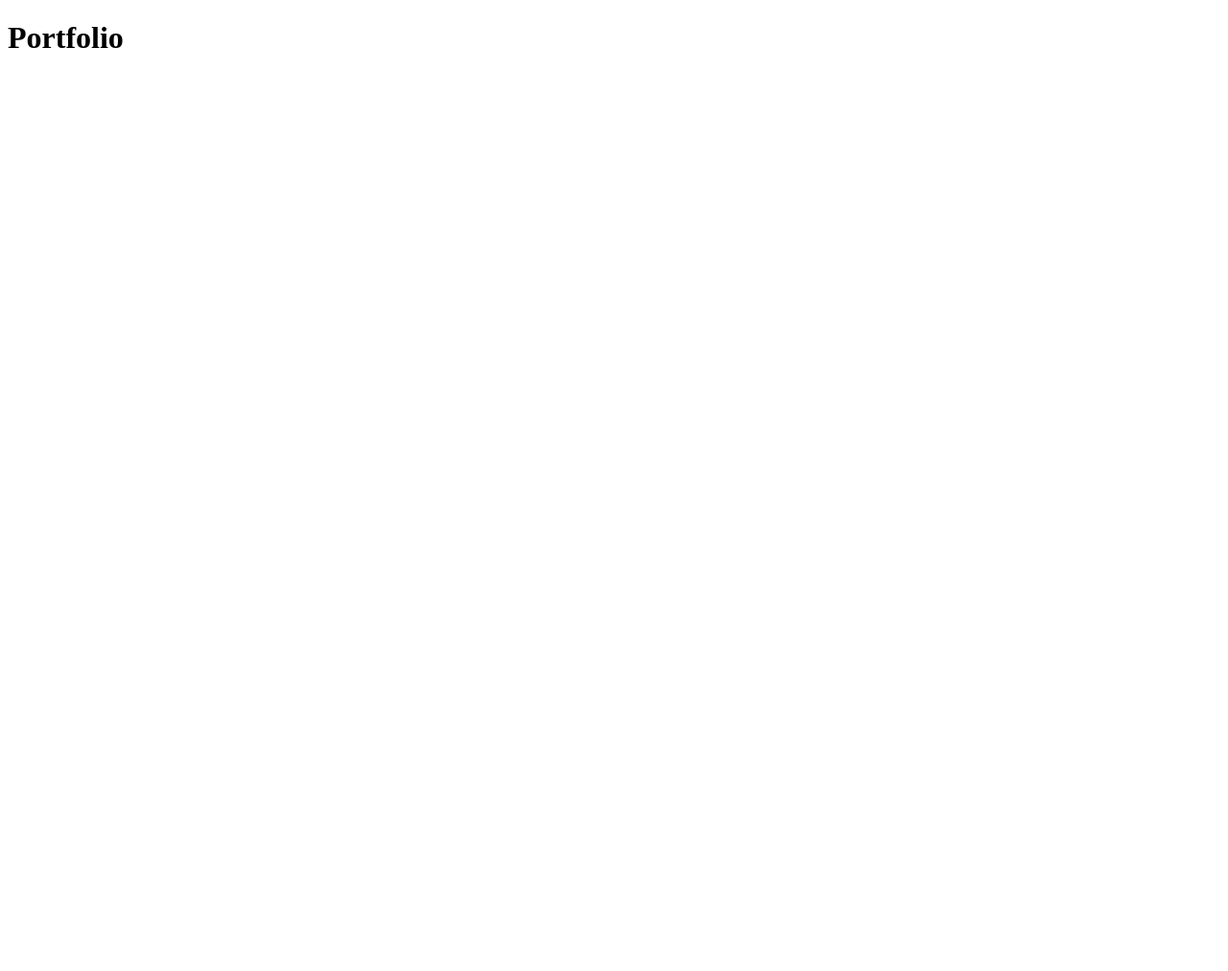
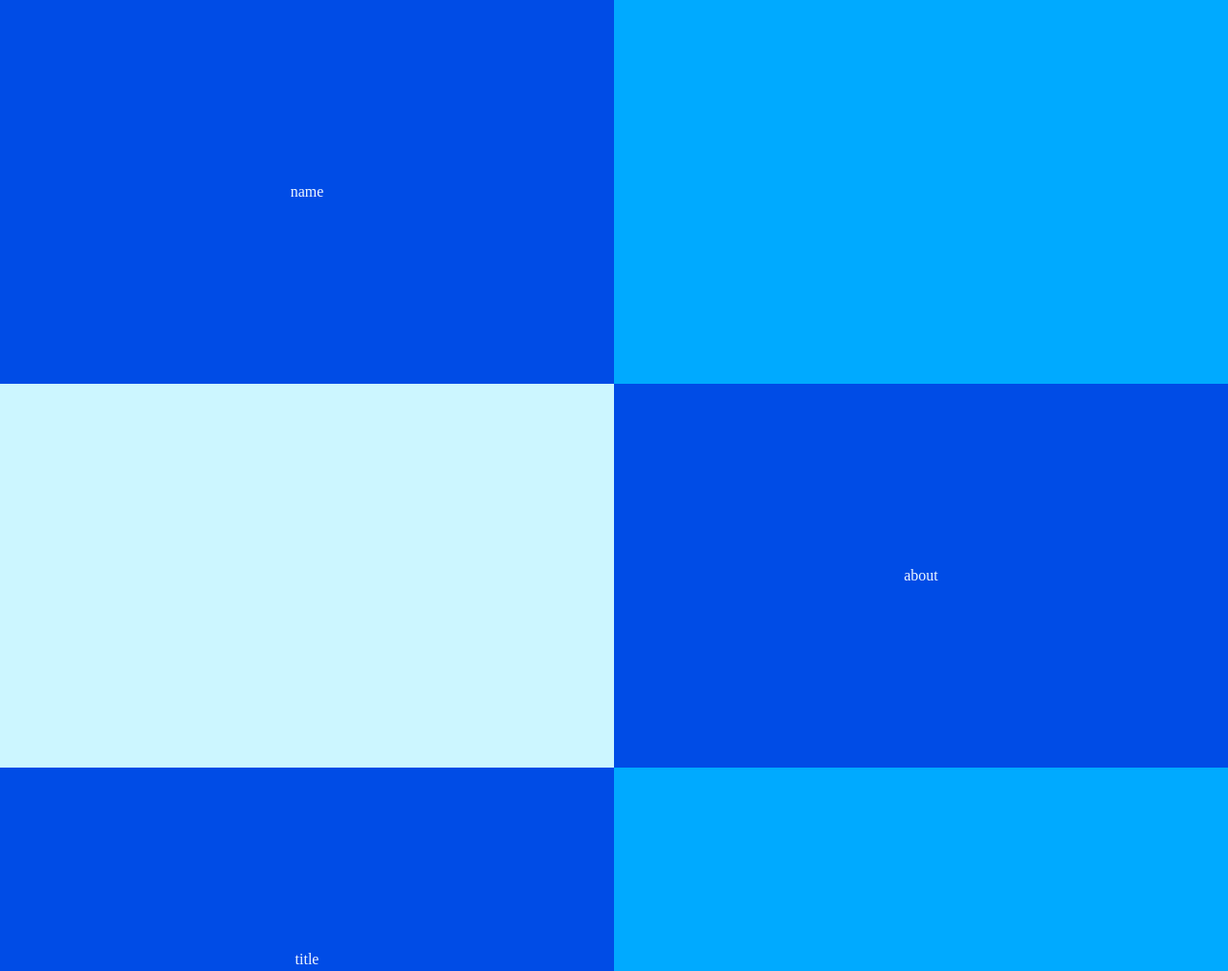
Before and after one commit to tom-wat/tom-wat-portfolio, an Astro site: page / in a window 1280 px wide. Shown: the top 1012 px of the page at 96% size. Before the commit the page ends 800 px from the top, so only its background shows below. Built offline with nearby package versions, Linux system fonts and the light colour scheme; Astro itself is replaced by a stand-in of ours.

Commit message:
topページの骨組みを作成

```diff
--- /dev/null
+++ b/src/components/Box.astro
@@ -0,0 +1,49 @@
+---
+import GridWrapper from "./GridWrapper.astro";
+const { title, description, className, isExternalLink } = Astro.props;
+---
+
+<GridWrapper
+  paddingPC="0"
+  columnPC="2"
+  gapPC="0"
+  paddingTab="0"
+  columnTab="2"
+  gapTab="0"
+  paddingSp="0"
+  columnSp="2"
+  gapSp="0"
+>
+  <div class=`${className} top-left box`>
+    <div class="title">{title}</div>
+  </div>
+  <div class=`${className} top-right box`></div>
+  <div class=`${className} bottom-left box`></div>
+  <div class=`${className} bottom-right box`>
+    <div class="description">{description}</div>
+  </div>
+</GridWrapper>
+
+<style>
+  .box {
+    display: grid;
+    place-content: center;
+    min-height: 50vh;
+  }
+  .blue {
+    &.top-left {
+      color: aliceblue;
+      background-color: hsl(220, 100%, 45%);
+    }
+    &.top-right {
+      background-color: hsl(200, 100%, 50%);
+    }
+    &.bottom-left {
+      background-color: hsl(190, 100%, 90%);
+    }
+    &.bottom-right {
+      color: aliceblue;
+      background-color: hsl(220, 100%, 45%);
+    }
+  }
+</style>
--- /dev/null
+++ b/src/components/GridWrapper.astro
@@ -0,0 +1,74 @@
+---
+const calcurateRestWIdth = (paddingRem, columnNumber, gapRem) => {
+  const gutterNumber = columnNumber - 1;
+  const restWidth = paddingRem * 2 + gapRem * gutterNumber;
+  return `${restWidth}rem`;
+};
+
+const {
+  paddingPC,
+  columnPC,
+  gapPC,
+  paddingTab,
+  columnTab,
+  gapTab,
+  paddingSp,
+  columnSp,
+  gapSp,
+} = Astro.props;
+
+const restWidthPC = calcurateRestWIdth(paddingPC, columnPC, gapPC);
+const restWidthTab = calcurateRestWIdth(paddingTab, columnTab, gapTab);
+const restWidthSp = calcurateRestWIdth(paddingSp, columnSp, gapSp);
+---
+
+<div class="wrapper">
+  <slot />
+</div>
+
+<style
+  define:vars={{
+    paddingPC,
+    gapPC,
+    columnPC,
+    restWidthPC,
+    paddingTab,
+    gapTab,
+    columnTab,
+    restWidthTab,
+    paddingSp,
+    gapSp,
+    columnSp,
+    restWidthSp,
+  }}
+>
+  .wrapper {
+    padding: var(--paddingSp);
+    width: 100%;
+    display: grid;
+    gap: var(--gapSp);
+    grid-template-columns: repeat(
+      var(--columnSp),
+      calc((100vw - var(--restWidthSp)) / var(--columnSp))
+    );
+    grid-auto-rows: auto;
+    /* max-width: 1800px;
+    margin: 0 auto; */
+    @media (min-width: 768px) {
+      padding: var(--paddingTab);
+      gap: var(--gapTab);
+      grid-template-columns: repeat(
+        var(--columnTab),
+        calc((100vw - var(--restWidthTab)) / var(--columnTab))
+      );
+    }
+    @media (min-width: 1025px) {
+      padding: var(--paddingPC);
+      gap: var(--gapPC);
+      grid-template-columns: repeat(
+        var(--columnPC),
+        calc((100vw - var(--restWidthPC)) / var(--columnPC))
+      );
+    }
+  }
+</style>
--- a/src/pages/index.astro
+++ b/src/pages/index.astro
@@ -1,9 +1,27 @@
 ---
+import Box from "../components/Box.astro";
 import Layout from "../layouts/Layout.astro";
+import "../styles/global.css";
 ---
 
 <Layout>
   <body>
     <h1>Portfolio</h1>
+    <Box title="name" description="about" className="blue" />
+    <Box title="title" description="description" className="blue" />
   </body>
 </Layout>
+
+<style>
+  h1 {
+    position: absolute;
+    width: 1px;
+    height: 1px;
+    padding: 0;
+    margin: -1px;
+    overflow: hidden;
+    clip: rect(0, 0, 0, 0);
+    white-space: nowrap;
+    border: 0;
+  }
+</style>
--- /dev/null
+++ b/src/styles/global.css
@@ -0,0 +1,91 @@
+:root {
+  --clamp-viewport-min: 320;
+  --clamp-viewport-max: 767;
+  --clamp-min: 14;
+  --clamp-max: 16;
+}
+
+/* @font-face {
+  font-family: "jost";
+  src: url("/sunshine-solutions/fonts/jost-v15-latin-500.woff2") format("woff2");
+  font-weight: 500;
+  font-display: swap;
+}
+@font-face {
+  font-family: "cormorant garamond";
+  src: url("/sunshine-solutions/fonts/cormorant-garamond-v16-latin-500.woff2")
+    format("woff2");
+  font-weight: 500;
+  font-display: swap;
+}
+@font-face {
+  font-family: "cormorant garamond";
+  src: url("/sunshine-solutions/fonts/cormorant-garamond-v16-latin-700.woff2")
+    format("woff2");
+  font-weight: 700;
+  font-display: swap;
+}
+@font-face {
+  font-family: "shippori mincho";
+  src: url("/sunshine-solutions/fonts/shippori-regular-subset.woff2")
+    format("woff2");
+  font-weight: 400;
+  font-display: swap;
+}
+@font-face {
+  font-family: "noto sans";
+  src: url("/sunshine-solutions/fonts/NotoSansJP-Regular.woff2") format("woff2");
+  font-weight: 400;
+  font-display: swap;
+}
+@font-face {
+  font-family: "noto sans";
+  src: url("/sunshine-solutions/fonts/NotoSansJP-Medium.woff2") format("woff2");
+  font-weight: 500;
+  font-display: swap;
+} */
+
+*,
+::before,
+::after {
+  margin: 0;
+  padding: 0;
+  list-style: none;
+  box-sizing: border-box;
+  text-decoration: none;
+
+  --clamp-root-font-size: 16;
+
+  --clamp-slope: calc(
+    (var(--clamp-max) - var(--clamp-min)) /
+      (var(--clamp-viewport-max) - var(--clamp-viewport-min))
+  );
+  --clamp-intersect: calc(
+    var(--clamp-max) - (var(--clamp-slope) * var(--clamp-viewport-max))
+  );
+  --clamp-variable: calc(
+    var(--clamp-intersect) * (1rem / var(--clamp-root-font-size)) +
+      (var(--clamp-slope) * 100vw)
+  );
+  --clamp: clamp(
+    calc(var(--clamp-min) * (1rem / var(--clamp-root-font-size))),
+    var(--clamp-variable),
+    calc(var(--clamp-max) * (1rem / var(--clamp-root-font-size)))
+  );
+}
+@media (min-width: 768px) {
+  :root {
+    --clamp-viewport-min: 768;
+    --clamp-viewport-max: 1024;
+  }
+}
+@media (min-width: 1025px) {
+  :root {
+    --clamp-viewport-min: 1280;
+    --clamp-viewport-max: 2560;
+  }
+}
+
+img {
+  vertical-align: bottom;
+}
```
Also changed, not shown: src/style/global.css (deleted).
